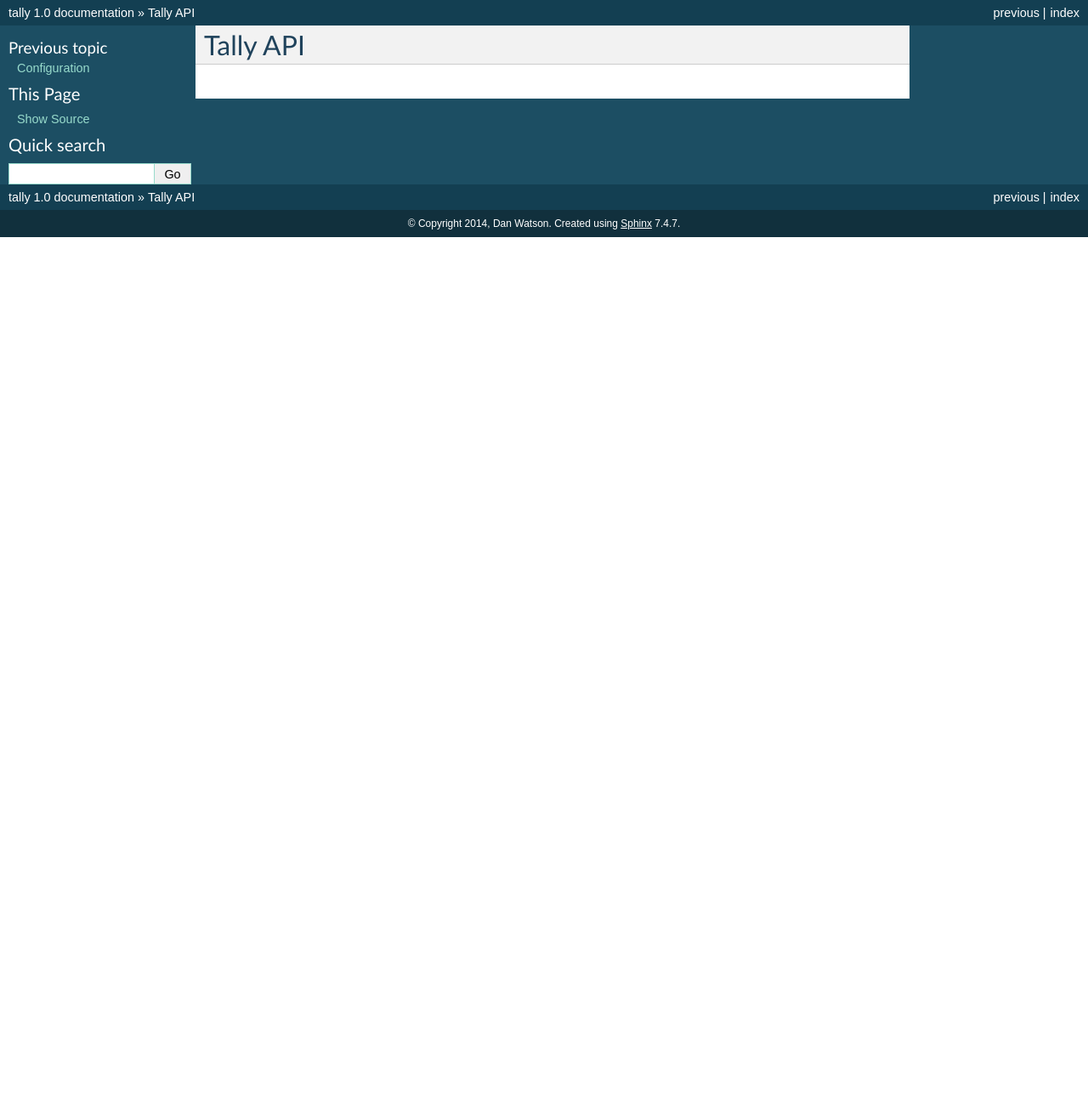
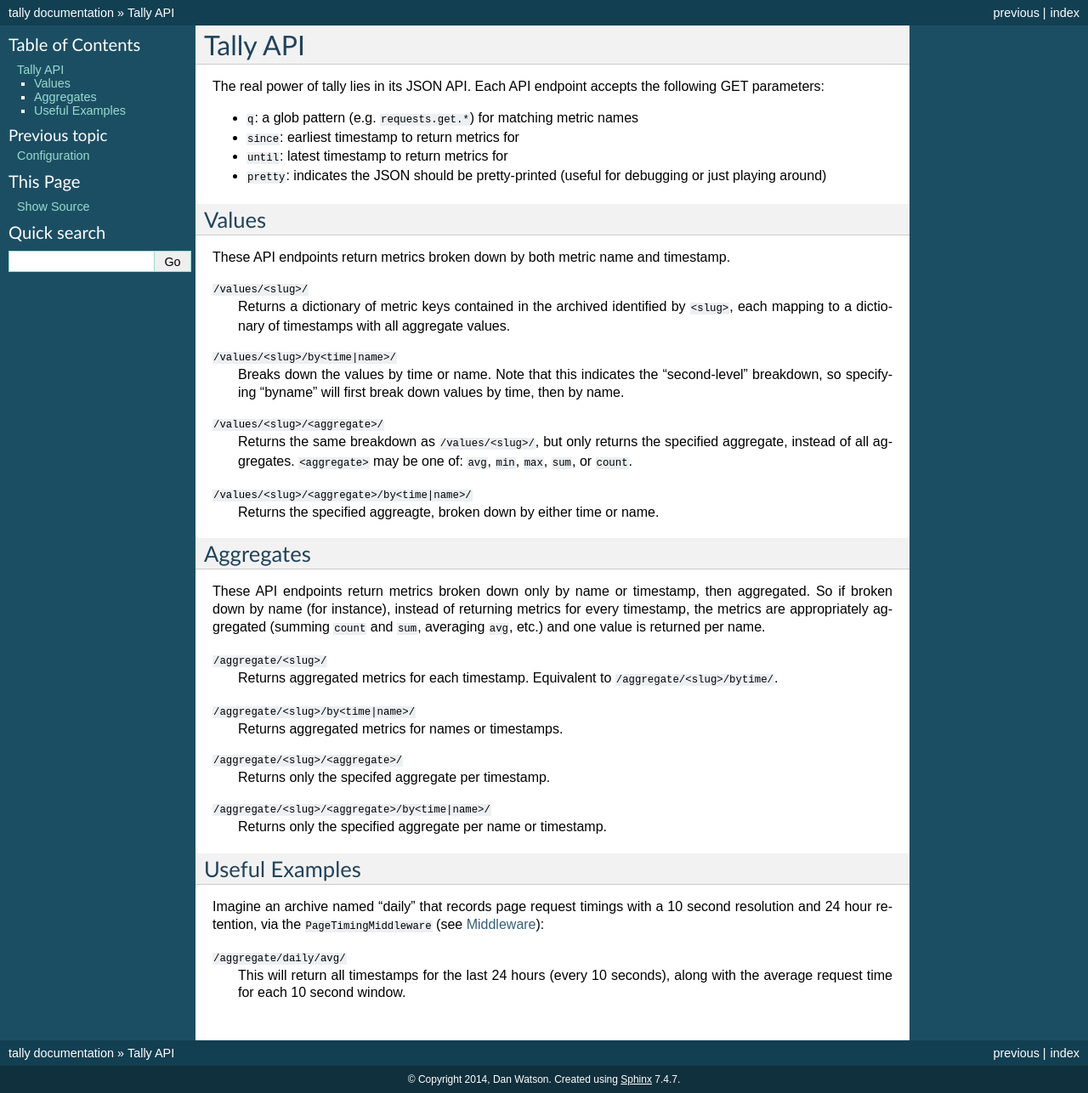
Before and after one commit to dcwatson/tally, a Sphinx documentation site: the page built from docs/api.rst, in a window 1280 px wide. Shown: the whole page at 85% size. Built offline with Sphinx 7.4.7, drawn with Linux system fonts in a browser that asks for light colours; the version number could not be read and is left out; before the commit the page ends 900 px from its top, so only the background shows below that.

Commit message:
More documentation, added TALLY_PREFIX setting

```diff
--- a/docs/api.rst
+++ b/docs/api.rst
@@ -1,2 +1,57 @@
 Tally API
 =========
+
+The real power of tally lies in its JSON API. Each API endpoint accepts the following GET parameters:
+
+* ``q``: a glob pattern (e.g. ``requests.get.*``) for matching metric names
+* ``since``: earliest timestamp to return metrics for
+* ``until``: latest timestamp to return metrics for
+* ``pretty``: indicates the JSON should be pretty-printed (useful for debugging or just playing around)
+
+
+Values
+------
+
+These API endpoints return metrics broken down by both metric name and timestamp.
+
+``/values/<slug>/``
+    Returns a dictionary of metric keys contained in the archived identified by ``<slug>``, each mapping to a dictionary of timestamps with all aggregate values.
+
+``/values/<slug>/by<time|name>/``
+    Breaks down the values by time or name. Note that this indicates the "second-level" breakdown, so specifying "byname"
+    will first break down values by time, then by name.
+
+``/values/<slug>/<aggregate>/``
+    Returns the same breakdown as ``/values/<slug>/``, but only returns the specified aggregate, instead of all aggregates.
+    ``<aggregate>`` may be one of: ``avg``, ``min``, ``max``, ``sum``, or ``count``.
+
+``/values/<slug>/<aggregate>/by<time|name>/``
+    Returns the specified aggreagte, broken down by either time or name.
+
+
+Aggregates
+----------
+
+These API endpoints return metrics broken down only by name or timestamp, then aggregated. So if broken down by name (for instance), instead of returning metrics
+for every timestamp, the metrics are appropriately aggregated (summing ``count`` and ``sum``, averaging ``avg``, etc.) and one value is returned per name.
+
+``/aggregate/<slug>/``
+    Returns aggregated metrics for each timestamp. Equivalent to ``/aggregate/<slug>/bytime/``.
+
+``/aggregate/<slug>/by<time|name>/``
+    Returns aggregated metrics for names or timestamps.
+
+``/aggregate/<slug>/<aggregate>/``
+    Returns only the specifed aggregate per timestamp.
+
+``/aggregate/<slug>/<aggregate>/by<time|name>/``
+    Returns only the specified aggregate per name or timestamp.
+
+
+Useful Examples
+---------------
+
+Imagine an archive named "daily" that records page request timings with a 10 second resolution and 24 hour retention, via the ``PageTimingMiddleware`` (see :ref:`middleware`):
+
+``/aggregate/daily/avg/``
+    This will return all timestamps for the last 24 hours (every 10 seconds), along with the average request time for each 10 second window.
--- a/docs/conf.py
+++ b/docs/conf.py
@@ -23,7 +23,7 @@
 # -- General configuration ------------------------------------------------
 
 # If your documentation needs a minimal Sphinx version, state it here.
-#needs_sphinx = '1.0'
+# needs_sphinx = '1.0'
 
 # Add any Sphinx extension module names here, as strings. They can be
 # extensions coming with Sphinx (named 'sphinx.ext.*') or your custom
@@ -37,7 +37,7 @@
 source_suffix = '.rst'
 
 # The encoding of source files.
-#source_encoding = 'utf-8-sig'
+# source_encoding = 'utf-8-sig'
 
 # The master toctree document.
 master_doc = 'index'
@@ -46,24 +46,25 @@
 project = u'tally'
 copyright = u'2014, Dan Watson'
 
+import tally
 # The version info for the project you're documenting, acts as replacement for
 # |version| and |release|, also used in various other places throughout the
 # built documents.
 #
 # The short X.Y version.
-version = '1.0'
+version = tally.__version__
 # The full version, including alpha/beta/rc tags.
-release = '1.0'
+release = tally.__version__
 
 # The language for content autogenerated by Sphinx. Refer to documentation
 # for a list of supported languages.
-#language = None
+# language = None
 
 # There are two options for replacing |today|: either, you set today to some
 # non-false value, then it is used:
-#today = ''
+# today = ''
 # Else, today_fmt is used as the format for a strftime call.
-#today_fmt = '%B %d, %Y'
+# today_fmt = '%B %d, %Y'
 
 # List of patterns, relative to source directory, that match files and
 # directories to ignore when looking for source files.
@@ -71,27 +72,27 @@
 
 # The reST default role (used for this markup: `text`) to use for all
 # documents.
-#default_role = None
+# default_role = None
 
 # If true, '()' will be appended to :func: etc. cross-reference text.
-#add_function_parentheses = True
+# add_function_parentheses = True
 
 # If true, the current module name will be prepended to all description
 # unit titles (such as .. function::).
-#add_module_names = True
+# add_module_names = True
 
 # If true, sectionauthor and moduleauthor directives will be shown in the
 # output. They are ignored by default.
-#show_authors = False
+# show_authors = False
 
 # The name of the Pygments (syntax highlighting) style to use.
 pygments_style = 'sphinx'
 
 # A list of ignored prefixes for module index sorting.
-#modindex_common_prefix = []
+# modindex_common_prefix = []
 
 # If true, keep warnings as "system message" paragraphs in the built documents.
-#keep_warnings = False
+# keep_warnings = False
 
 
 # -- Options for HTML output ----------------------------------------------
@@ -103,26 +104,26 @@
 # Theme options are theme-specific and customize the look and feel of a theme
 # further.  For a list of options available for each theme, see the
 # documentation.
-#html_theme_options = {}
+# html_theme_options = {}
 
 # Add any paths that contain custom themes here, relative to this directory.
-#html_theme_path = []
+# html_theme_path = []
 
 # The name for this set of Sphinx documents.  If None, it defaults to
 # "<project> v<release> documentation".
-#html_title = None
+# html_title = None
 
 # A shorter title for the navigation bar.  Default is the same as html_title.
-#html_short_title = None
+# html_short_title = None
 
 # The name of an image file (relative to this directory) to place at the top
 # of the sidebar.
-#html_logo = None
+# html_logo = None
 
 # The name of an image file (within the static path) to use as favicon of the
 # docs.  This file should be a Windows icon file (.ico) being 16x16 or 32x32
 # pixels large.
-#html_favicon = None
+# html_favicon = None
 
 # Add any paths that contain custom static files (such as style sheets) here,
 # relative to this directory. They are copied after the builtin static files,
@@ -132,48 +133,48 @@
 # Add any extra paths that contain custom files (such as robots.txt or
 # .htaccess) here, relative to this directory. These files are copied
 # directly to the root of the documentation.
-#html_extra_path = []
+# html_extra_path = []
 
 # If not '', a 'Last updated on:' timestamp is inserted at every page bottom,
 # using the given strftime format.
-#html_last_updated_fmt = '%b %d, %Y'
+# html_last_updated_fmt = '%b %d, %Y'
 
 # If true, SmartyPants will be used to convert quotes and dashes to
 # typographically correct entities.
-#html_use_smartypants = True
+# html_use_smartypants = True
 
 # Custom sidebar templates, maps document names to template names.
-#html_sidebars = {}
+# html_sidebars = {}
 
 # Additional templates that should be rendered to pages, maps page names to
 # template names.
-#html_additional_pages = {}
+# html_additional_pages = {}
 
 # If false, no module index is generated.
-#html_domain_indices = True
+# html_domain_indices = True
 
 # If false, no index is generated.
-#html_use_index = True
+# html_use_index = True
 
 # If true, the index is split into individual pages for each letter.
-#html_split_index = False
+# html_split_index = False
 
 # If true, links to the reST sources are added to the pages.
-#html_show_sourcelink = True
+# html_show_sourcelink = True
 
 # If true, "Created using Sphinx" is shown in the HTML footer. Default is True.
-#html_show_sphinx = True
+# html_show_sphinx = True
 
 # If true, "(C) Copyright ..." is shown in the HTML footer. Default is True.
-#html_show_copyright = True
+# html_show_copyright = True
 
 # If true, an OpenSearch description file will be output, and all pages will
 # contain a <link> tag referring to it.  The value of this option must be the
 # base URL from which the finished HTML is served.
-#html_use_opensearch = ''
+# html_use_opensearch = ''
 
 # This is the file name suffix for HTML files (e.g. ".xhtml").
-#html_file_suffix = None
+# html_file_suffix = None
 
 # Output file base name for HTML help builder.
 htmlhelp_basename = 'tallydoc'
@@ -183,13 +184,13 @@
 
 latex_elements = {
 # The paper size ('letterpaper' or 'a4paper').
-#'papersize': 'letterpaper',
+# 'papersize': 'letterpaper',
 
 # The font size ('10pt', '11pt' or '12pt').
-#'pointsize': '10pt',
+# 'pointsize': '10pt',
 
 # Additional stuff for the LaTeX preamble.
-#'preamble': '',
+# 'preamble': '',
 }
 
 # Grouping the document tree into LaTeX files. List of tuples
@@ -202,23 +203,23 @@
 
 # The name of an image file (relative to this directory) to place at the top of
 # the title page.
-#latex_logo = None
+# latex_logo = None
 
 # For "manual" documents, if this is true, then toplevel headings are parts,
 # not chapters.
-#latex_use_parts = False
+# latex_use_parts = False
 
 # If true, show page references after internal links.
-#latex_show_pagerefs = False
+# latex_show_pagerefs = False
 
 # If true, show URL addresses after external links.
-#latex_show_urls = False
+# latex_show_urls = False
 
 # Documents to append as an appendix to all manuals.
-#latex_appendices = []
+# latex_appendices = []
 
 # If false, no module index is generated.
-#latex_domain_indices = True
+# latex_domain_indices = True
 
 
 # -- Options for manual page output ---------------------------------------
@@ -231,7 +232,7 @@
 ]
 
 # If true, show URL addresses after external links.
-#man_show_urls = False
+# man_show_urls = False
 
 
 # -- Options for Texinfo output -------------------------------------------
@@ -246,13 +247,13 @@
 ]
 
 # Documents to append as an appendix to all manuals.
-#texinfo_appendices = []
+# texinfo_appendices = []
 
 # If false, no module index is generated.
-#texinfo_domain_indices = True
+# texinfo_domain_indices = True
 
 # How to display URL addresses: 'footnote', 'no', or 'inline'.
-#texinfo_show_urls = 'footnote'
+# texinfo_show_urls = 'footnote'
 
 # If true, do not generate a @detailmenu in the "Top" node's menu.
-#texinfo_no_detailmenu = False
+# texinfo_no_detailmenu = False
--- a/docs/configure.rst
+++ b/docs/configure.rst
@@ -9,6 +9,9 @@ Settings
 * ``TALLY_PORT``: The port tally should use (default: 8900)
 * ``TALLY_FLUSH_TIME``: The time, in seconds, between flushes of received metric data (default: 5)
 * ``TALLY_INSTALL_ADMIN``: Whether the Django admin should be included in tally's URLconf. Typically set to True for standalone installations, and False for embedded application installations.
+* ``TALLY_PREFIX``: If specified, this string will be prepended to every metric the client sends (default: '')
+
+.. _middleware:
 
 Middleware
 ----------
--- a/tally/__init__.py
+++ b/tally/__init__.py
@@ -20,7 +20,8 @@ def tally(name, value=1, timestamp=None, host=None, port=None):
         host = getattr(settings, 'TALLY_HOST', '127.0.0.1')
     if port is None:
         port = getattr(settings, 'TALLY_PORT', 8900)
-    parts = [str(name), str(value)]
+    prefix = getattr(settings, 'TALLY_PREFIX', '')
+    parts = [prefix + str(name), str(value)]
     if timestamp:
         if hasattr(timestamp, 'timetuple'):
             timestamp = time.mktime(timestamp.timetuple())
```
Also changed, not shown: docs/install.rst (+5 -9 lines).
